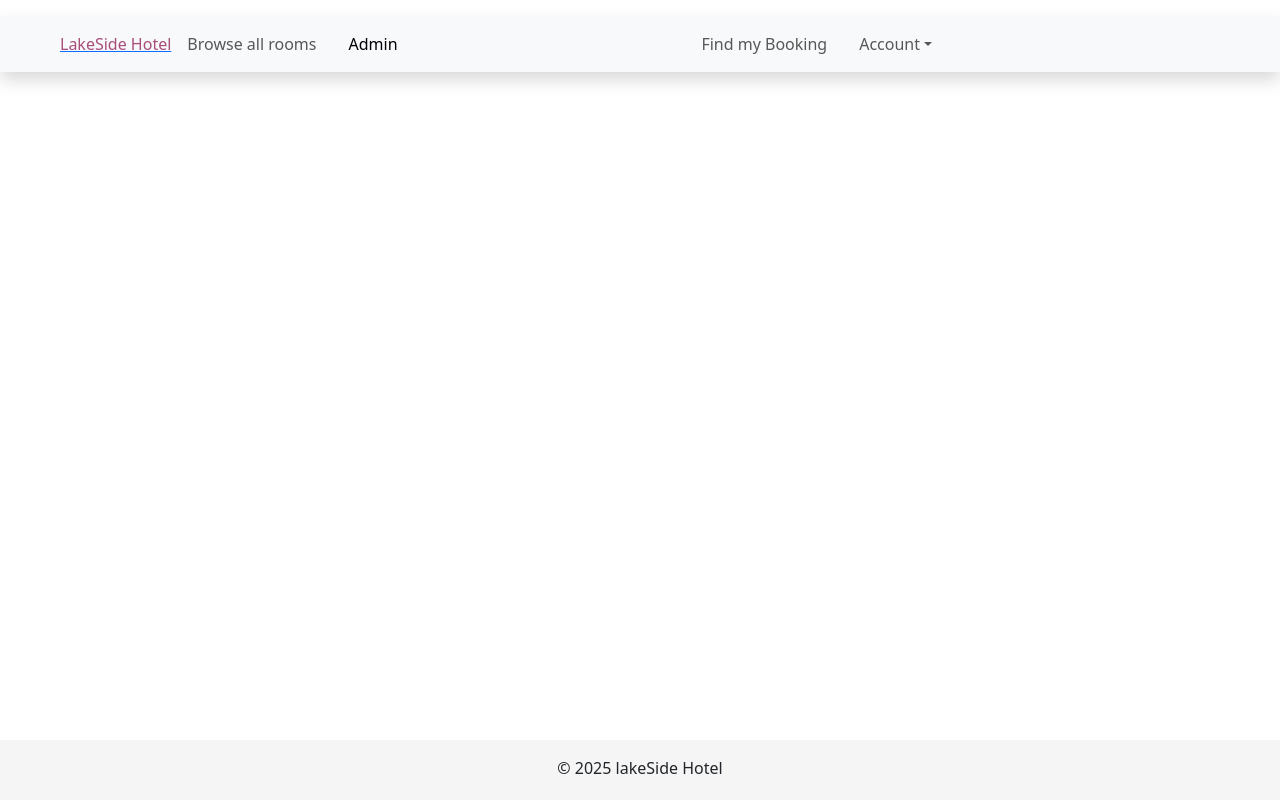
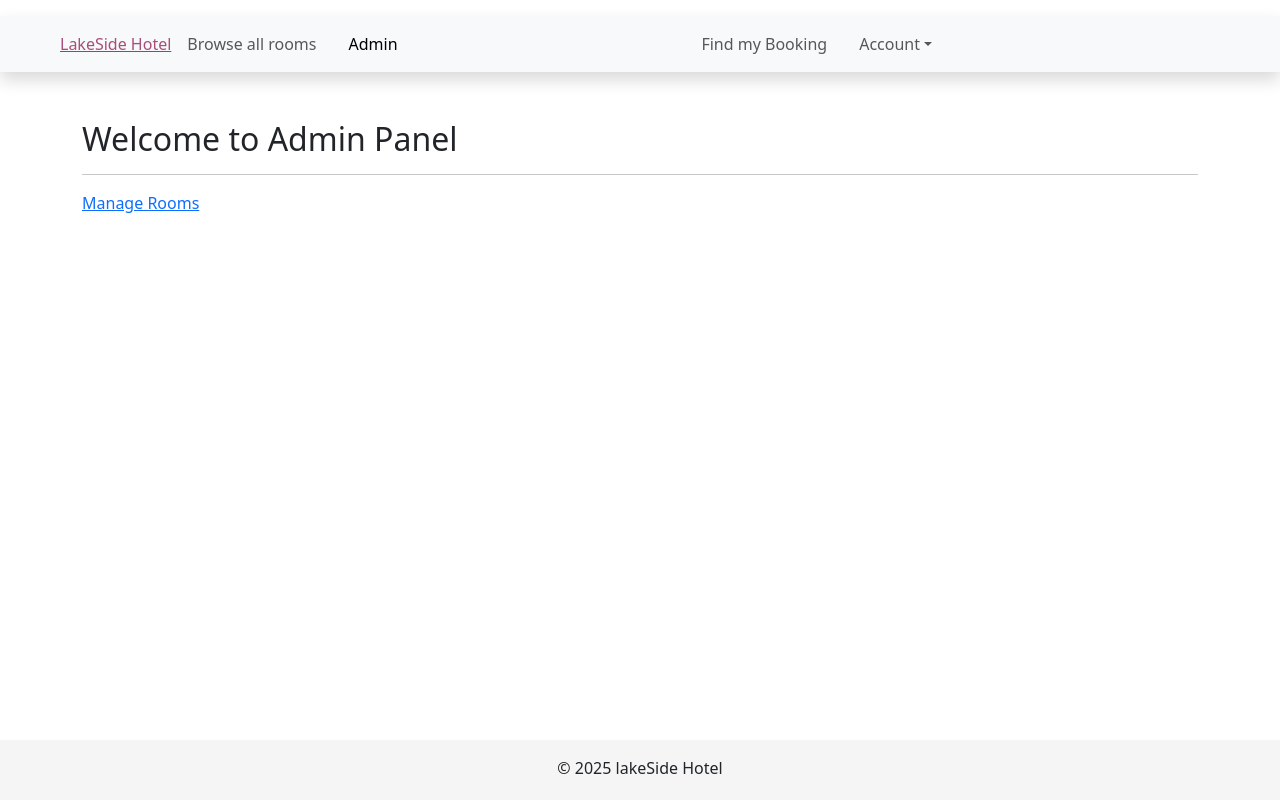
Before and after one commit to Alishan-p/lakeSide-hms-client, a React (Vite) app: page /admin in a window 1280 px wide. Shown: the top 812 px of the page. Built offline with nearby package versions, Linux system fonts and the light colour scheme.

Commit message:
feat(adminPage): added the admin layout basic

```diff
--- a/src/App.tsx
+++ b/src/App.tsx
@@ -1,11 +1,12 @@
-import ExistingRooms from "./components/ExistingRooms";
+import ExistingRooms from "./components/Room/ExistingRooms";
 import { Route, BrowserRouter as Router, Routes } from "react-router-dom";
 import HomePage from "./pages/HomePage";
-import EditRoom from "./components/EditRoom";
-import AddRoom from "./components/AddRoom";
+import EditRoom from "./components/Room/EditRoom";
+import AddRoom from "./components/Room/AddRoom";
 import Navbar from "./components/Navbar";
 import Footer from "./components/Footer";
-import RoomListing from "./components/RoomListing";
+import RoomListing from "./components/Room/RoomListing";
+import Admin from "./components/Admin/Admin";
 
 function App() {
   return (
@@ -18,6 +19,7 @@ function App() {
           <Route path="/edit-room/:id" Component={EditRoom} />
           <Route path="/add-room" Component={AddRoom} />
           <Route path="/allrooms" Component={RoomListing} />
+          <Route path="/admin" Component={Admin} />
         </Routes>
       </Router>
       <Footer />
--- /dev/null
+++ b/src/components/Admin/Admin.tsx
@@ -0,0 +1,13 @@
+import { Link } from "react-router-dom";
+
+const Admin = () => {
+  return (
+    <section className="container mt-5">
+      <h2>Welcome to Admin Panel</h2>
+      <hr />
+      <Link to="/add-room">Manage Rooms</Link>
+    </section>
+  );
+};
+
+export default Admin;
```
